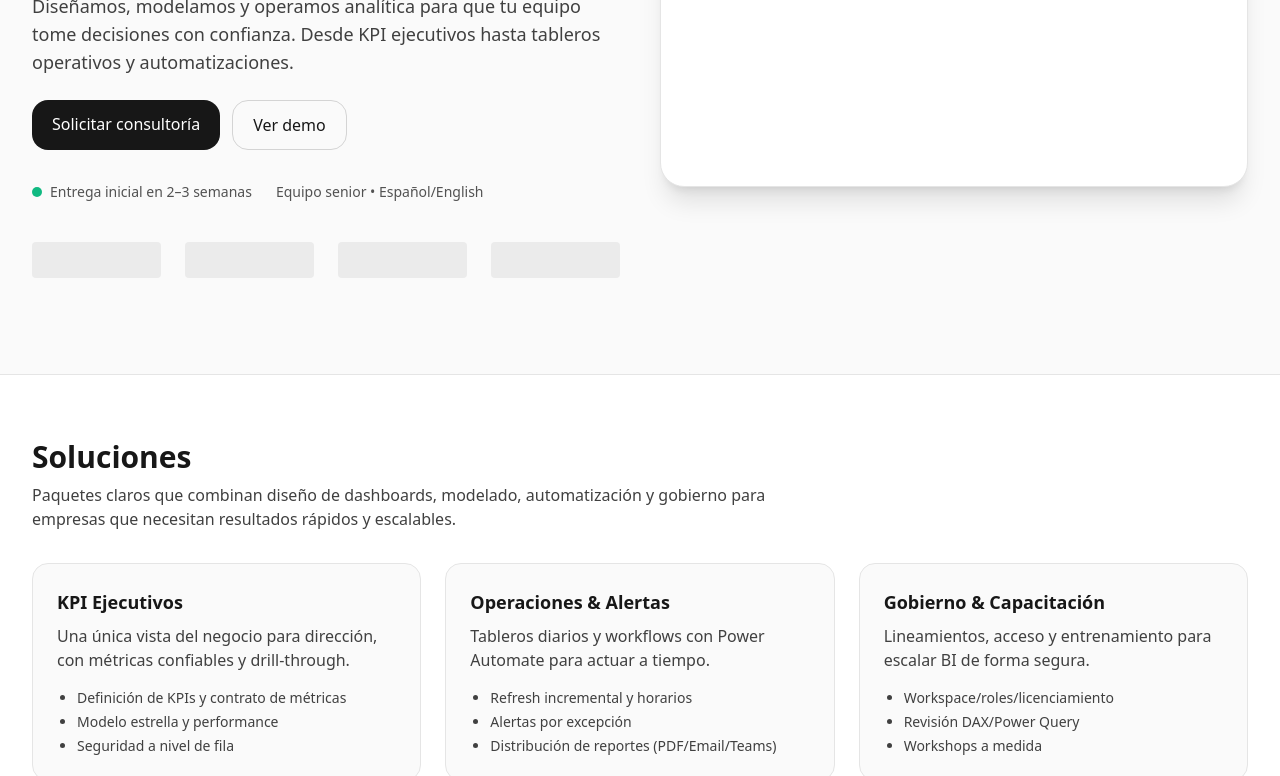
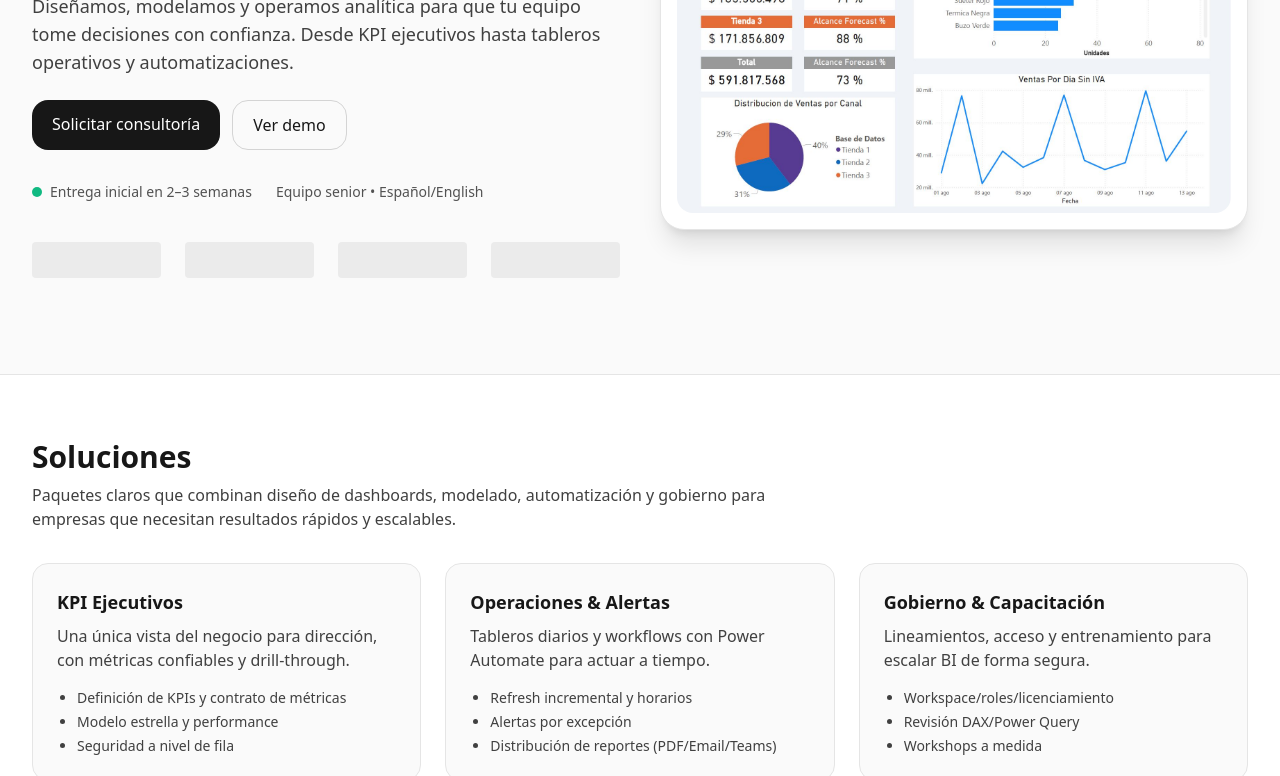
Before and after one commit to tomasyeatts/PowerBI-Website, a plain HTML site: page index.html in a window 1280 px wide. Shown: the part 324-1100 px from the top of the page. Drawn offline with nearby package versions, Linux system fonts and the light colour scheme.

Commit message:
Add dashboard image to hero section

```diff
--- a/index.html
+++ b/index.html
@@ -52,7 +52,9 @@
       </div>
       <div class="relative">
         <div class="rounded-3xl bg-white shadow-xl p-4 border border-neutral-200">
-          <canvas id="chart1" class="rounded-2xl w-full h-56"></canvas>
+          <!-- Hide the demo chart canvas and display a static dashboard image instead -->
+          <canvas id="chart1" class="rounded-2xl w-full h-56 hidden"></canvas>
+          <img src="c3_dashboard.jpg" alt="Dashboard demo" class="rounded-2xl w-full h-full object-cover">
         </div>
       </div>
     </div>
```
